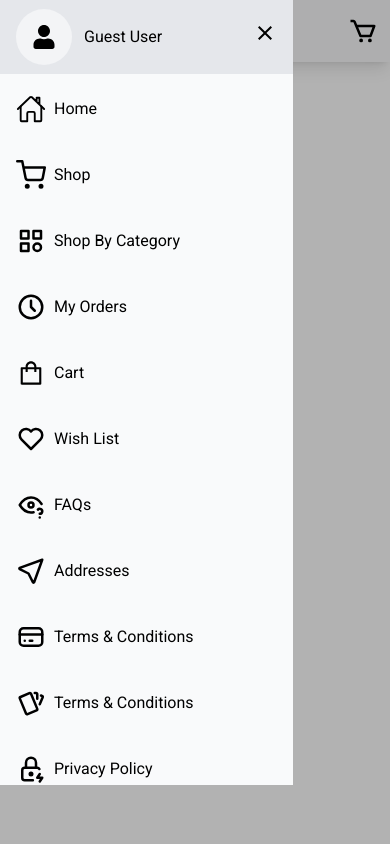
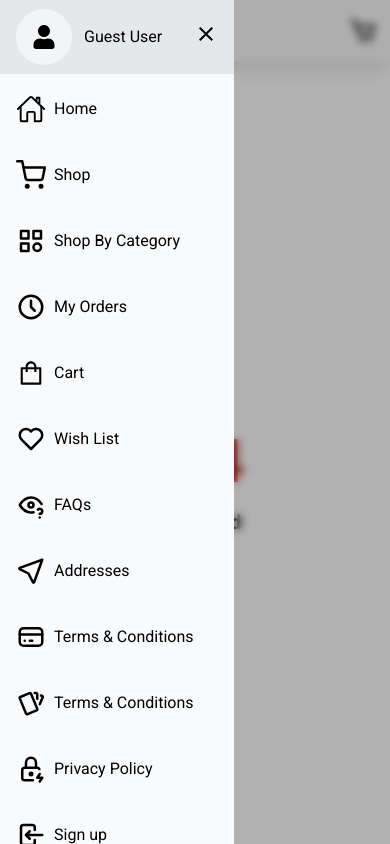
Before and after one commit to its-mohammad-js/EcoVibe, a React (Vite) app: page / in a window 390 px wide. Both pictures are taken after a click on the element 29 px from the left and 31 px from the top of the page. Shown: the top 844 px of the page. Built offline with nearby package versions, Linux system fonts and the light colour scheme.

Commit message:
update side menu functionality

```diff
--- a/src/layout/Navbar/components/MobileNavbar.jsx
+++ b/src/layout/Navbar/components/MobileNavbar.jsx
@@ -160,7 +160,7 @@ const MobileNavbar = () => {
         <div
           className={`${
             sideMenuShow ? "translate-x-0" : "-translate-x-96"
-          } w-3/4 h-[93vh] bg-gray-50 z-10 transition-all duration-500 flex flex-col items-center`}
+          } w-3/5 h-screen bg-gray-50 z-10 transition-all duration-500 flex flex-col items-center`}
         >
           {/* user profile information */}
           <div className="w-full h-20 bg-gray-200 flex items-center justify-between px-4 py-2">
@@ -303,7 +303,7 @@ const MobileNavbar = () => {
         {/* menu background */}
         <div
           onClick={() => setSideMenu(false)}
-          className="w-full h-full bg-black bg-opacity-30 -z-10 absolute inset-0"
+          className="w-full h-full bg-black backdrop-blur-sm bg-opacity-30 -z-10 absolute inset-0"
         ></div>
       </div>
     </>
```
